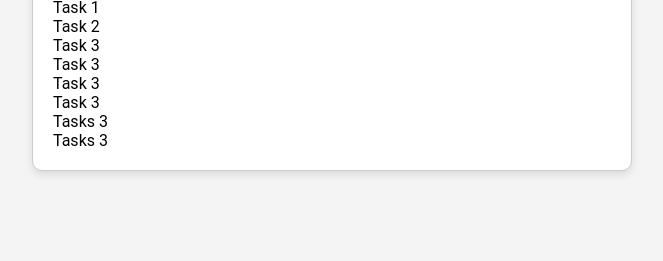
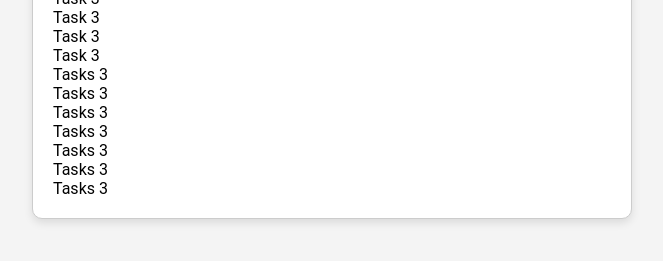
Before and after one commit to AhmedMido203/git-tutorial, a plain HTML site: page index.html in a window 1280 px wide. Shown: the part 355-616 px from the top of the page, without its empty margins (308-971 px from the left). Drawn offline with Linux system fonts and the light colour scheme.

Commit message:
Version 4

```diff
--- a/index.html
+++ b/index.html
@@ -20,7 +20,11 @@
       <li>Task 3</li>
       <li>Tasks 3</li>
       <li>Tasks 3</li>
-
+      <li>Tasks 3</li>
+      <li>Tasks 3</li>
+      <li>Tasks 3</li>
+      <li>Tasks 3</li>
+      <li>Tasks 3</li>
     </ul>
   </div>
 
```
